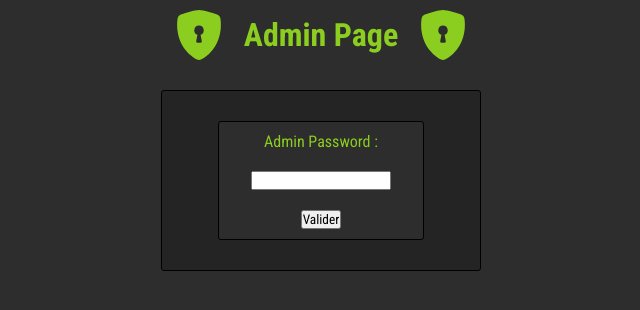
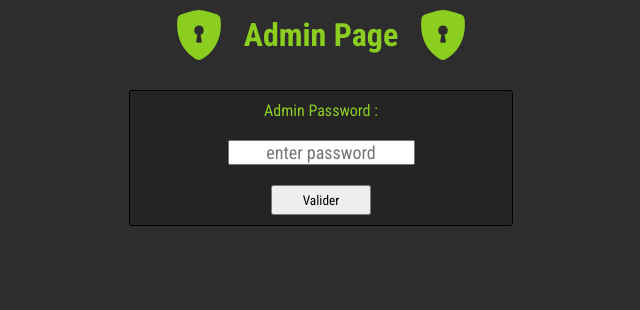
Before and after one commit to JeremyQuievreux/Portfolio-front, a React (Create React App) app: page /admin in a window 1280 px wide. Shown: the top 310 px of the page, without its empty margins (319-959 px from the left). Built offline with nearby package versions, Linux system fonts and the light colour scheme.

Commit message:
update admin page

```diff
--- a/src/Admin/Admin.js
+++ b/src/Admin/Admin.js
@@ -1,10 +1,20 @@
 import './Admin.scss';
 
 import { BsFillShieldLockFill } from "react-icons/bs";
+import { useState } from 'react';
 
 
 function Admin() {
 
+    const [password, setPassword] = useState("");
+
+    const [allMessages, setAllMessages] = useState();
+
+    const handleSubmit = (e) => {
+        e.preventDefault()
+        console.log(password);
+        setPassword("");
+    }
 
     return (
         <div className="admin-page-main-container">
@@ -13,15 +23,18 @@ function Admin() {
                 <h1>Admin Page</h1>
                 <BsFillShieldLockFill/>
             </div>
-            <div className="form-admin-container">
-                <form className="form-admin">
-                    <div className="form-admin-line">
-                        <label htmlFor="password">Admin Password : </label>
-                        <input type="password" name="password" id="password" />
-                    </div>
-                    <button>Valider</button>
-                </form>
-            </div>
+            <form className="form-admin" onSubmit={(e)=>handleSubmit(e)}>
+                <div className="form-admin-line">
+                    <label htmlFor="password">Admin Password : </label>
+                    <input type="password"
+                        value={password}
+                        placeholder="enter password"
+                        name="password"
+                        id="password"
+                        onChange={(e)=>setPassword(e.target.value)}/>
+                </div>
+                <button type="submit">Valider</button>
+            </form>
         </div>
     )
 }
--- a/src/Admin/Admin.scss
+++ b/src/Admin/Admin.scss
@@ -20,22 +20,15 @@
             margin: 0 20px;
         }
     }
-    .form-admin-container{
-        border: 1px solid $primary;
-        border-radius: 3px;
-        width: 25%;
-        display: flex;
-        justify-content: center;
-        background-color: $tier2;
-        padding: 30px;
+
         .form-admin{
-            width: 80%;
+            width: 30%;
             border: 1px solid $primary;
             border-radius: 3px;
             display: flex;
             flex-direction: column;
             align-items: center;
-            background-color: $tier3;
+            background-color: $tier2;
             .form-admin-line{
                 width: 100%;
                 display: flex;
@@ -46,11 +39,15 @@
                 }
                 input{
                     margin: 10px;
+                    text-align: center;
+                    font-size: 18px;
                 }
             }
             button{
                 margin: 10px;
+                width: 100px;
+                height: 30px;
             }
         }
-    }
+
 }
```
